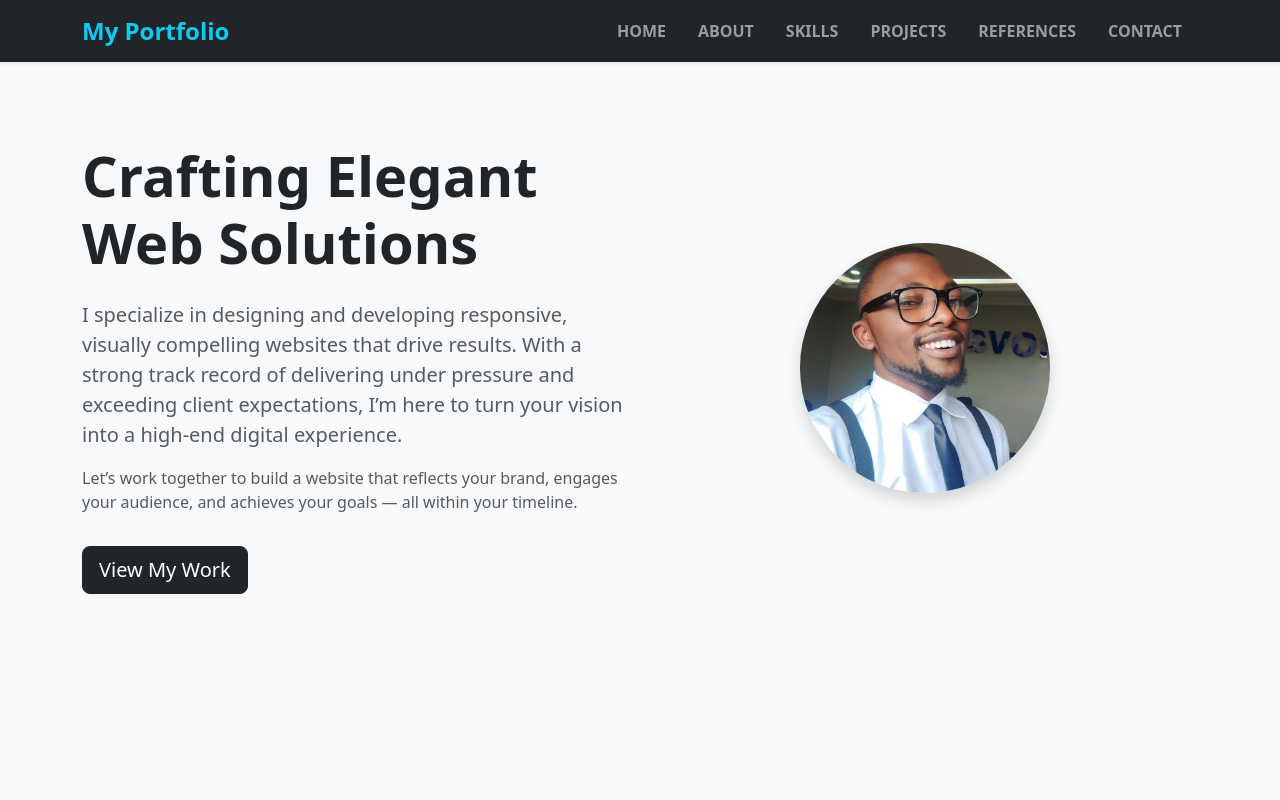
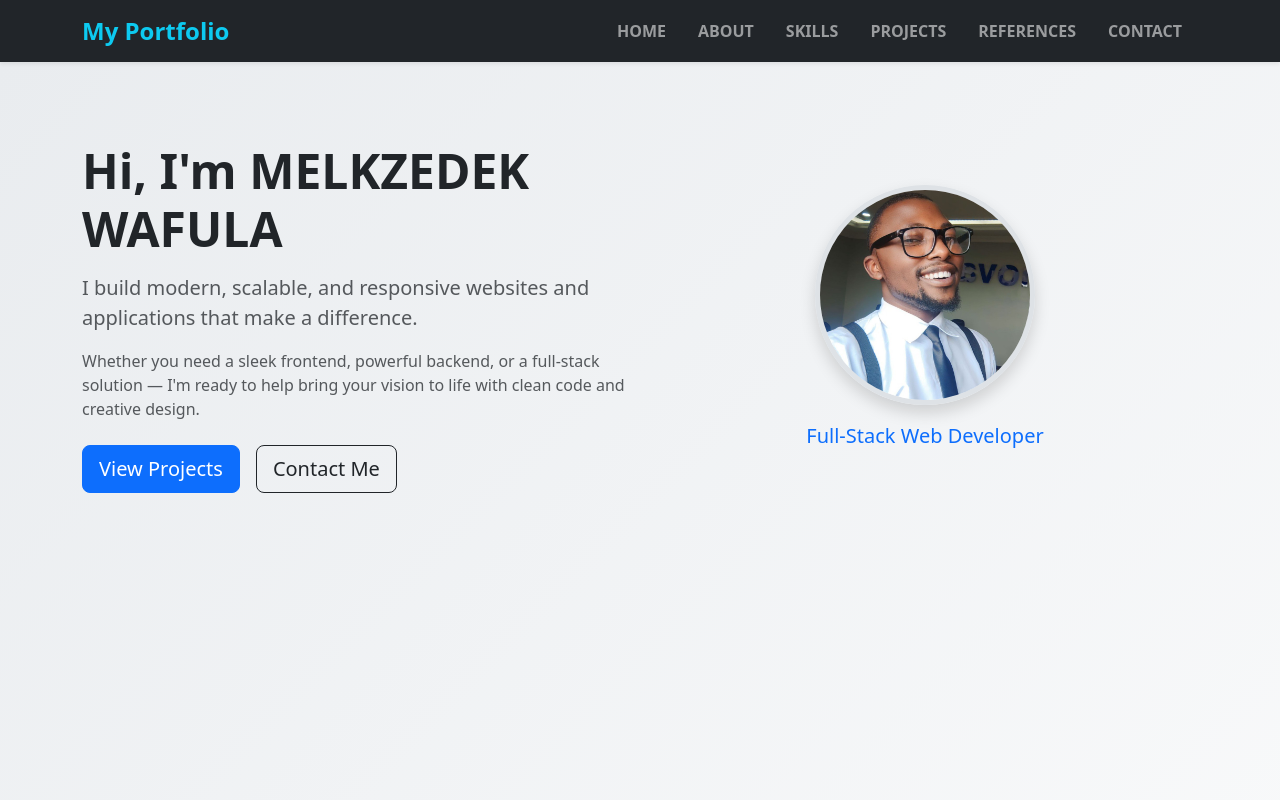
Before and after one commit to Melkzedk/my-portfolio, a React (Create React App) app: page / in a window 1280 px wide. Shown: the top 800 px of the page. Built offline with nearby package versions, Linux system fonts and the light colour scheme.

Commit message:
more  updates

```diff
--- a/src/components/Home.js
+++ b/src/components/Home.js
@@ -6,30 +6,48 @@ const Home = () => {
   return (
     <section
       id="home"
-      style={{ minHeight: '100vh', background: '#f8f9fa', paddingTop: '80px' }}
+      style={{
+        minHeight: '100vh',
+        background: 'linear-gradient(135deg, #e9ecef, #f8f9fa)',
+        paddingTop: '80px',
+      }}
     >
       <Container>
         <Row className="align-items-center">
+          {/* Left Side: Text */}
           <Col md={6}>
-            <h1 className="display-4 fw-bold text-dark">Crafting Elegant Web Solutions</h1>
-            <p className="lead text-muted mt-4">
-              I specialize in designing and developing responsive, visually compelling websites that drive results.
-              With a strong track record of delivering under pressure and exceeding client expectations, I’m here to turn your vision into a high-end digital experience.
+            <h1 className="display-5 fw-bold text-dark">Hi, I'm MELKZEDEK WAFULA</h1>
+            <p className="lead text-muted mt-3">
+              I build modern, scalable, and responsive websites and applications that make a difference.
             </p>
             <p className="text-muted">
-              Let’s work together to build a website that reflects your brand, engages your audience, and achieves your goals — all within your timeline.
+              Whether you need a sleek frontend, powerful backend, or a full-stack solution — I'm ready to help bring your vision to life with clean code and creative design.
             </p>
-            <Button variant="dark" size="lg" href="#projects" className="mt-3">
-              View My Work
-            </Button>
+            <div className="d-flex gap-3 mt-4">
+              <Button variant="primary" size="lg" href="#projects">
+                View Projects
+              </Button>
+              <Button variant="outline-dark" size="lg" href="#contact">
+                Contact Me
+              </Button>
+            </div>
           </Col>
-          <Col md={6} className="text-center">
+
+          {/* Right Side: Image + Name/Title */}
+          <Col md={6} className="text-center mt-5 mt-md-0">
             <img
               src={image1}
-              alt="Web Design"
-              className="img-fluid rounded-circle shadow"
-              style={{ width: '250px', height: '250px', objectFit: 'cover' }}
+              alt="Web Developer"
+              className="img-fluid rounded-circle shadow mb-3"
+              style={{
+                width: '220px',
+                height: '220px',
+                objectFit: 'cover',
+                border: '5px solid #dee2e6',
+              }}
             />
+            <div className="text-primary fs-5">Full-Stack Web Developer</div>
+
           </Col>
         </Row>
       </Container>
--- a/src/components/References.js
+++ b/src/components/References.js
@@ -6,22 +6,22 @@ function Clients() {
     {
       name: 'Felix Onyango',
       title: 'Software Engineer',
-      email: 'felix@example.com',
-      phone: '+254 712 345 678',
+      email: 'felexonyango02@gmail.com',
+      phone: '+254 748 793 263',
     },
     {
       name: 'Ian Omondi',
       title: 'Developer Mentor',
-      email: 'ian@example.com',
-      phone: '+254 798 765 432',
+      email: 'ianokoth289@gmail.com',
+      phone: '+254 745 425 621',
     },
     // Add more clients if needed
   ];
 
   return (
     <section id="clients" className="py-5 bg-light">
-      <Container>
-        <h2 className="text-center mb-5">Clients</h2>
+      <Container>Clients
+        <h2 className="text-center mb-5">REFERENCES</h2>
         <Row>
           {clientReferences.map((client, index) => (
             <Col md={6} key={index} className="mb-4">
```
